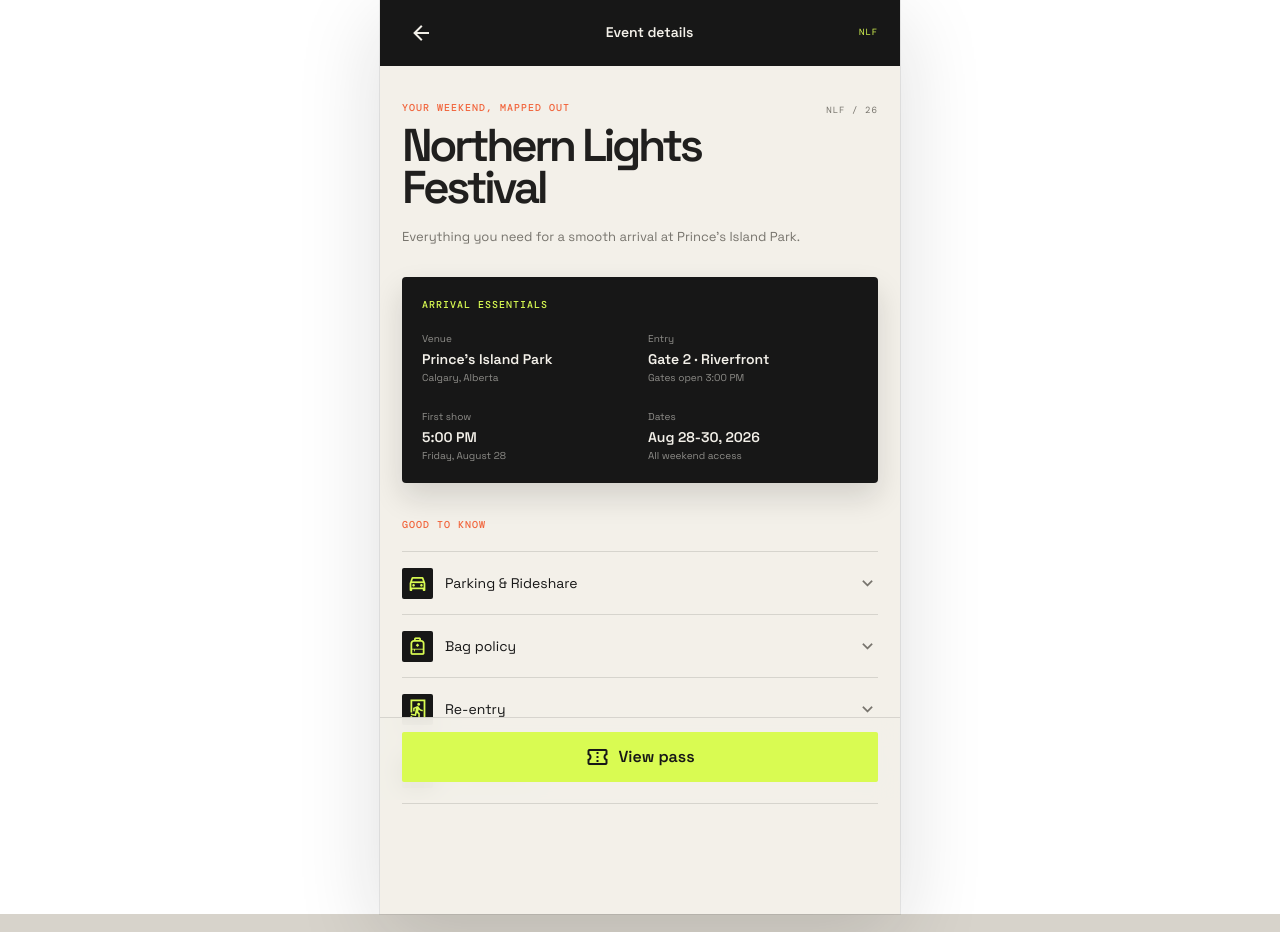
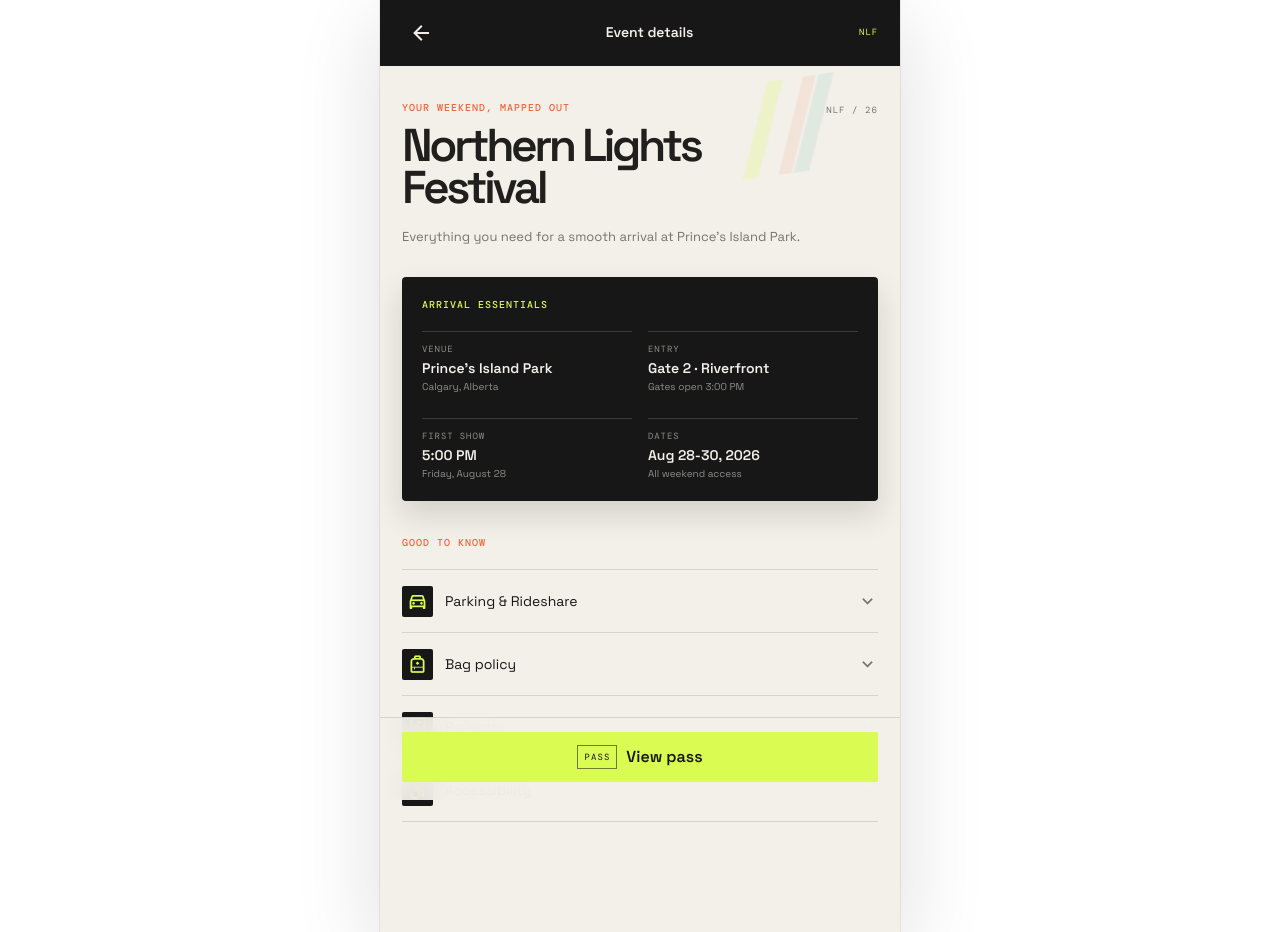
Before and after one commit to theuxgod/P303-Showpass-mobile-exp, a Vue app: page /details in a window 1280 px wide. Built offline with nearby package versions, Linux system fonts and the light colour scheme.

Commit message:
feat: enhance details page with new styles and update footer button to include pass mark

```diff
--- a/src/style.css
+++ b/src/style.css
@@ -74,6 +74,20 @@ h1 { max-width: 390px; font-size: clamp(42px, 11vw, 64px); line-height: .91; let
 .details-page .icon-button { color: var(--paper); }
 .details-page .topbar-mark { color: var(--acid); }
 .details-page .details-hero { position: relative; }
+.details-page .details-hero::before {
+  content: '';
+  position: absolute;
+  top: -24px;
+  right: -42px;
+  width: 220px;
+  height: 94px;
+  opacity: .48;
+  transform: rotate(-8deg);
+  background:
+    linear-gradient(112deg, transparent 0 28%, rgba(217, 251, 82, .44) 29% 34%, transparent 35% 48%, rgba(77, 188, 153, .24) 49% 54%, transparent 55%),
+    linear-gradient(112deg, transparent 0 42%, rgba(241, 101, 61, .18) 43% 47%, transparent 48%);
+  pointer-events: none;
+}
 .details-page .details-hero::after {
   content: 'NLF / 26';
   position: absolute;
@@ -91,8 +105,13 @@ h1 { max-width: 390px; font-size: clamp(42px, 11vw, 64px); line-height: .91; let
   box-shadow: 0 14px 30px rgba(23, 23, 23, .14);
 }
 .details-page .arrival-card .section-label { color: var(--acid); }
+.details-page .arrival-grid > div {
+  padding-top: 11px;
+  border-top: 1px solid rgba(255, 255, 255, .16);
+}
 .details-page .arrival-grid span,
 .details-page .arrival-grid small { color: #8e8d89; }
+.details-page .arrival-grid span { font: 9px 'DM Mono', monospace; text-transform: uppercase; letter-spacing: .1em; }
 .details-page .arrival-grid strong { color: var(--paper); }
 .details-page .info-section .section-label { color: var(--orange); }
 .details-page .accordion-item { border-bottom-color: var(--line); }
@@ -116,3 +135,14 @@ h1 { max-width: 390px; font-size: clamp(42px, 11vw, 64px); line-height: .91; let
   background: var(--acid);
 }
 .details-page .details-footer .primary-button .v-icon { color: var(--night); }
+.details-page .pass-return-mark {
+  display: inline-grid;
+  place-items: center;
+  min-width: 38px;
+  height: 24px;
+  padding: 0 6px;
+  color: var(--night);
+  border: 1px solid rgba(23, 23, 23, .55);
+  font: 9px 'DM Mono', monospace;
+  letter-spacing: .12em;
+}
--- a/src/views/EventDetails.vue
+++ b/src/views/EventDetails.vue
@@ -37,6 +37,6 @@ function togglePanel(id: string) {
         </div>
       </div></section>
     </main>
-    <footer class="details-footer"><button class="primary-button" @click="$router.push('/')"><v-icon icon="mdi-ticket-confirmation-outline" /> View pass</button></footer>
+    <footer class="details-footer"><button class="primary-button" @click="$router.push('/')"><span class="pass-return-mark">PASS</span> View pass</button></footer>
   </div>
 </template>
```
